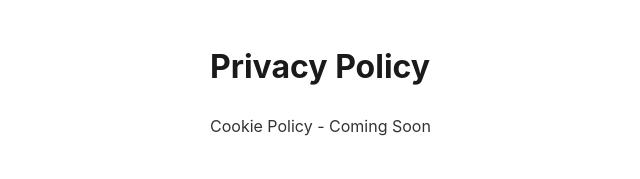
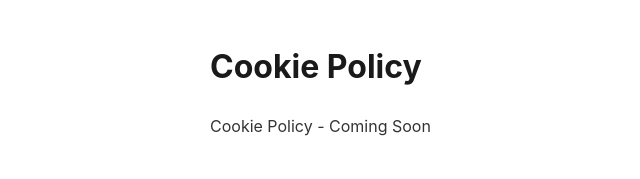
Before and after one commit to GlobalNomadsLtd/autoquest, a plain HTML site: page cookies/index.html in a window 1280 px wide. Shown: the whole page, without its empty margins (30-670 px from the left). Drawn offline with Linux system fonts and the light colour scheme.

Commit message:
Update index.html

```diff
--- a/cookies/index.html
+++ b/cookies/index.html
@@ -18,7 +18,7 @@
 </head>
 <body>
 
-    <h1>Privacy Policy</h1>
+    <h1>Cookie Policy</h1>
     <p>Cookie Policy - Coming Soon</p>
     </body>
 </html>
```
